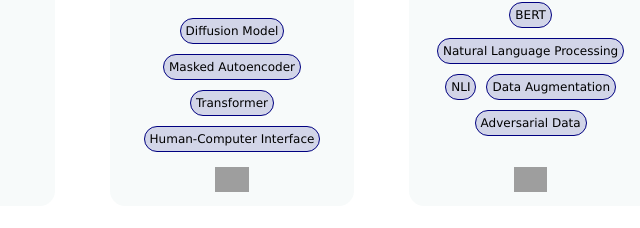
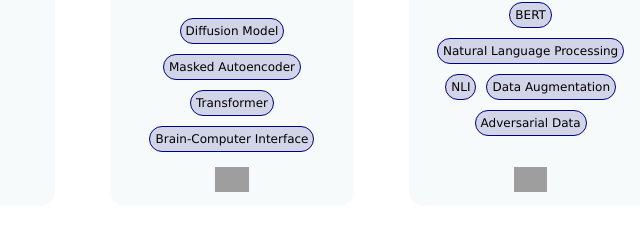
Before and after one commit to dan-crdll/dan-crdll.github.io, a plain HTML site: page index.html in a window 1280 px wide. Shown: the part 814-1042 px from the top of the page, 408-1048 px from the left. Drawn offline with Linux system fonts and the light colour scheme; grey boxes are pictures that could not be loaded.

Commit message:
bug fixes

```diff
--- a/index.html
+++ b/index.html
@@ -88,7 +88,7 @@
                     <span class="tag">Diffusion Model</span>
                     <span class="tag">Masked Autoencoder</span>
                     <span class="tag">Transformer</span>
-                    <span class="tag">Human-Computer Interface</span>
+                    <span class="tag">Brain-Computer Interface</span>
                 </div>
                 <a href="https://github.com/dan-crdll/nn_project_dreamdiffusion" target="_blank" rel="noopener">
                     <img class="logo" src="https://cdn-icons-png.flaticon.com/512/25/25231.png" alt="GitHub link to project">
```
